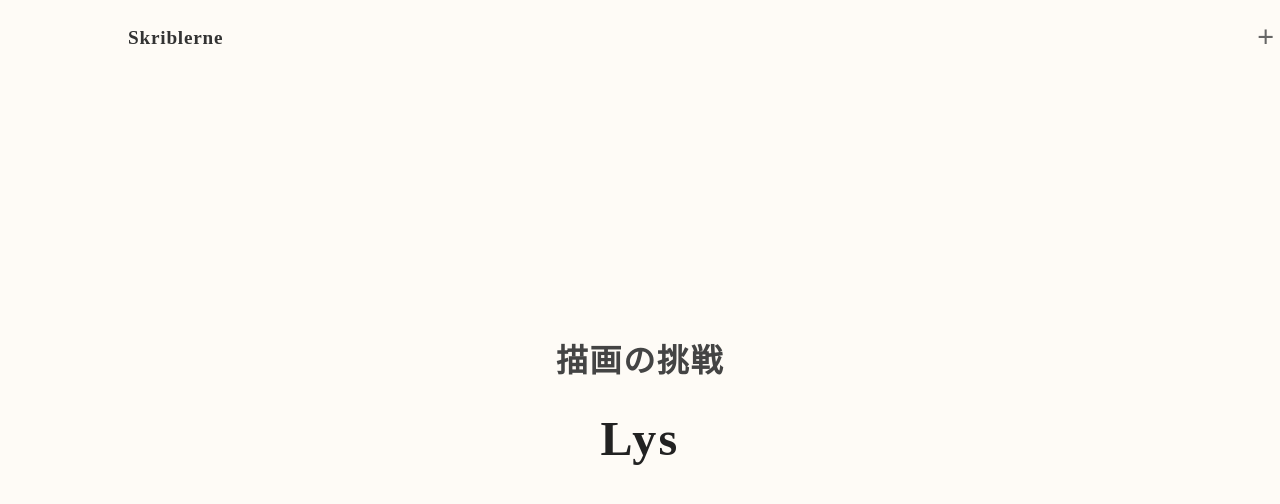
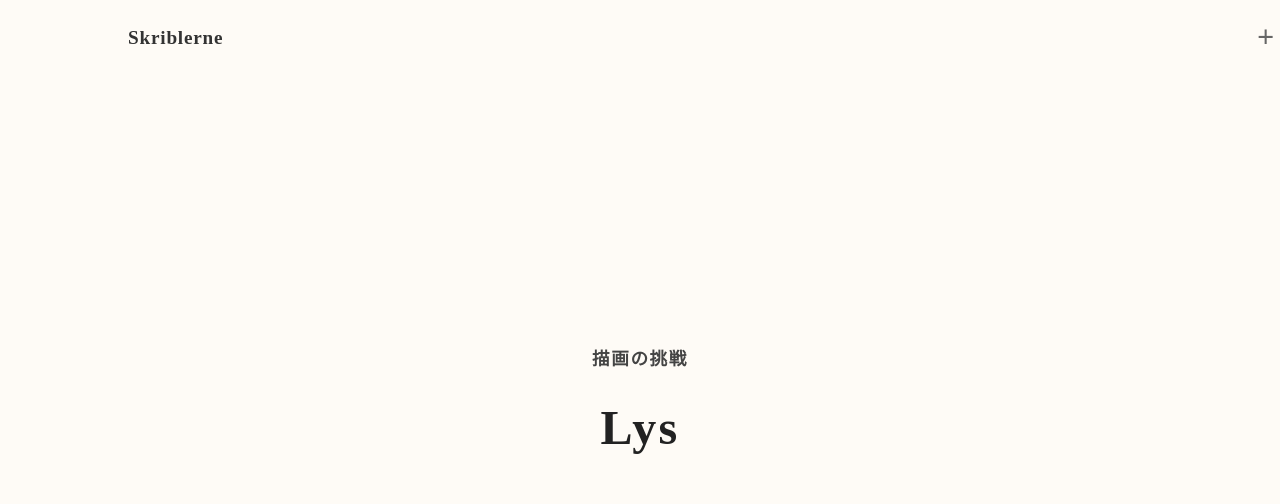
Before and after one commit to henrycmeen/Skriblerne, a plain HTML site: page index.html in a window 1280 px wide. Drawn offline with Linux system fonts and the light colour scheme.

Commit message:
Update styles.css

```diff
--- a/styles.css
+++ b/styles.css
@@ -64,7 +64,7 @@ main {
 }
 
 h1 {
-    font-size: 2rem;
+    font-size: 1.1rem;
     margin: 0;
     color: #444;
     letter-spacing: 0.1rem;
```
